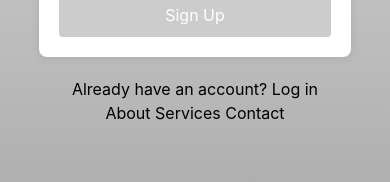
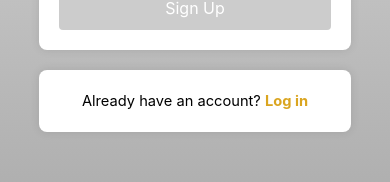
Before and after one commit to Chidoskii/HealthApp-UI, a React (Create React App) app: page /patient_signup in a window 390 px wide. Shown: the part 597-779 px from the top of the page. Built offline with nearby package versions, Linux system fonts and the light colour scheme.

Commit message:
link to top of page, signup form

```diff
--- a/package.json
+++ b/package.json
@@ -9,6 +9,7 @@
     "axios": "^1.6.7",
     "bootstrap": "^5.3.2",
     "react": "^18.2.0",
+    "dotenv": "^16.3.1",
     "react-bootstrap": "^2.10.0",
     "react-dom": "^18.2.0",
     "react-icons": "^5.0.1",
--- a/src/App.js
+++ b/src/App.js
@@ -2,6 +2,7 @@ import { BrowserRouter, Routes, Route, Navigate } from 'react-router-dom';
 import { useAuthContext } from './hooks/useAuthContext';
 import { useMemo } from 'react';
 import { IconContext } from 'react-icons/lib';
+import ToTop from './helpers/ScrollToTop';
 
 //pages and components
 import PatientHome from './pages/PatientHome';
@@ -20,6 +21,7 @@ function App() {
     <IconContext.Provider value={foo}>
       <div className="App">
         <BrowserRouter>
+          <ToTop />
           <Navi />
           <div className="pages">
             <Routes>
--- a/src/pages/PatientSignup.js
+++ b/src/pages/PatientSignup.js
@@ -11,7 +11,7 @@ const Signup = () => {
   const [password, setPassword] = useState('');
   const { signup, error, isLoading } = useSignup();
 
-  const invalidFields = !fname || !lname || !email || !password
+  const invalidFields = !fname || !lname || !email || !password;
 
   const handleSubmit = async (e) => {
     e.preventDefault();
@@ -23,14 +23,13 @@ const Signup = () => {
       <div className="signup-form-container">
         <form className="signup-form" onSubmit={handleSubmit}>
           <Link to="/">
-            <img
-              alt="RH"
-              src={Logo}
-              className="logo"
-            />
+            <img alt="RH" src={Logo} className="logo" />
           </Link>
 
-          <h3>Create an account for free to access Runner Health's premiere EHR and Medical hub!</h3>
+          <h3>
+            Create an account for free to access Runner Health's premiere EHR
+            and Medical hub!
+          </h3>
 
           <label>
             <input
@@ -72,20 +71,25 @@ const Signup = () => {
             />
           </label>
 
-          <button className="signup-button" disabled={isLoading || invalidFields}>
+          <button
+            className="signup-button"
+            disabled={isLoading || invalidFields}
+          >
             {isLoading ? 'Signing Up...' : 'Sign Up'}
           </button>
 
           {error && <div className="error">{error}</div>}
         </form>
       </div>
-      <div className="login-section-container">
-        <div className="login-section">
-          <p>Already have an account? <Link to="/patient_login" className="login-link">Log in</Link></p>
+      <div className="switch-section-container">
+        <div className="switch-section">
+          <p>
+            Already have an account?{' '}
+            <Link to="/patient_login" className="switch-link">
+              Log in
+            </Link>
+          </p>
         </div>
-      </div>
-      <div className="footer">
-        <p><Link to="/about">About</Link> <Link to="/services">Services</Link> <Link to="/contact">Contact</Link></p>
       </div>
     </div>
   );
--- a/src/pages/styles/signup.css
+++ b/src/pages/styles/signup.css
@@ -99,3 +99,16 @@ button.signup-button:disabled {
 .switch-link:hover {
   color: darkgoldenrod;
 }
+
+/* Media query for mobile view */
+@media only screen and (max-width: 800px) {
+  .signup-form-container,
+  .switch-section-container {
+    max-width: 100%;
+  }
+
+  .logo {
+    margin-left: auto;
+    margin-right: auto;
+  }
+}
```
Also changed, not shown: 1 other file (tests, documents, lock files or other folders).
